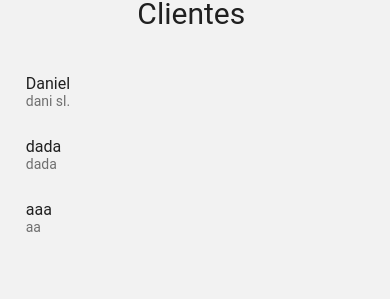
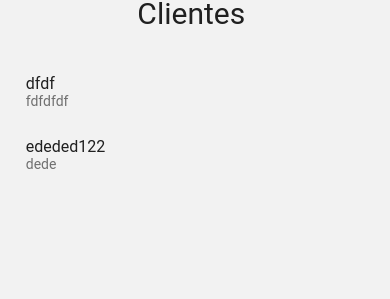
Before and after one commit to dajoreca/crudNative, a React Native app: screen / in a window 390 px wide. Shown: the part 140-439 px from the top of the page. Built offline with nearby package versions, Linux system fonts and the light colour scheme; data requests are answered from the project's data file.

Commit message:
finishApp_0.9

```diff
--- a/Styles/global.js
+++ b/Styles/global.js
@@ -11,6 +11,13 @@ const globalStyles = StyleSheet.create({
         marginTop: 20,
         marginBottom: 30,
         fontSize: 30
+    },
+    fab:{
+        position: 'absolute',
+        margin: 20,
+        right: 0,
+        bottom: 20
+
     }
 })
 
--- a/Views/Start.js
+++ b/Views/Start.js
@@ -1,6 +1,6 @@
 import axios from "axios";
 import React, {useEffect, useState} from "react";
-import { Text, FlatList, View, StyleSheet } from "react-native";
+import { Text, FlatList, View } from "react-native";
 import { List, Headline, Button, FAB } from "react-native-paper";
 import globalStyles from "../Styles/global";
 
@@ -43,27 +43,18 @@ const Start = ({navigation}) => {
                     <List.Item
                         title={item.nombre}
                         description={item.empresa}
+                        onPress={ () => navigation.navigate('clientDetails', { item, guardarConsultarAPI }) }
                     />
                 )}
             />
             <FAB
                 icon='plus'
-                style={styles.fab}
+                style={globalStyles.fab}
                 onPress={() => navigation.navigate('newClient', { guardarConsultarAPI }) }
             />
         </View>
      );
 }
 
-const styles = StyleSheet.create({
-    fab:{
-       position: 'absolute',
-       margin: 20,
-       right: 0,
-       bottom: 20
-
-    }
-
-})
 
 export default Start;
--- a/Views/clientDetails.js
+++ b/Views/clientDetails.js
@@ -1,12 +1,81 @@
 import React from "react";
-import { Text } from "react-native";
+import { View, StyleSheet, Alert } from 'react-native';
+import { Headline, Text, Subheading, Button, FAB } from 'react-native-paper';
+import globalStyles from '../Styles/global';
+import axios from "axios";
+
+const clientDetails = ({navigation, route}) => {
+
+    const { guardarConsultarAPI } = route.params
+
+    const { nombre, telefono, correo, empresa, id} = route.params.item;
 
 
-const clientDetails = () => {
+    //Lo dejo comentado, ya que en expo web no funciona bien Alert.
+
+    //const mostrarConfirmacion = () => {
+        //Alert.alert(
+            //'¿Deseas eliminar el mensaje?',
+            //'Un contacto eliminado no se puede recuperar',
+            //[
+                //{ text: 'Si, Eliminar', onPress: () => eliminarContacto() },
+                //{ text: 'Cancelar', style:'cancel'}
+            //]
+        //)
+    //}
+
+    const eliminarContacto = async () => {
+        const url = `http://localhost:3000/clientes/${id}`
+        console.log(url)
+        try {
+            await axios.delete(url)
+        } catch (error) {
+            console.log(error)
+        }
+
+        //redireccionar
+        navigation.navigate('Start');
+
+        //volver a consultar la API
+
+        guardarConsultarAPI(true);
+    }
+
     return (
-        <Text>Desde clientDetails</Text>
+        <View style={globalStyles.container}>
+            <Headline style={globalStyles.title}> {nombre} </Headline>
+            <Text styles={styles.texto}>Empresa: <Subheading>{empresa}</Subheading> </Text>
+            <Text styles={styles.texto}>Correo: <Subheading>{correo}</Subheading> </Text>
+            <Text styles={styles.texto}>Teléfono: <Subheading>{telefono}</Subheading> </Text>
+
+            <Button
+                style={styles.boton}
+                mode='contained'
+                icon='cancel'
+                onPress={() => eliminarContacto() }
+                //onPress={() => mostrarConfirmacion() }
+                     //para llevar a alerta, como no funciona en expo web, directamente elimino
+            >
+                Eliminar Cliente
+            </Button>
+            <FAB
+                icon='pencil'
+                style={globalStyles.fab}
+                onPress={() => navigation.navigate('newClient', { cliente: route.params.item, guardarConsultarAPI }) }
+            />
+
+        </View>
+
      );
 }
-
-
+ const styles = StyleSheet.create({
+     texto: {
+         marginBottom: 20,
+         fontSize: 18
+     },
+     boton:{
+         marginTop:100,
+         backgroundColor: 'red'
+     }
+ })
 export default clientDetails;
--- a/Views/newClient.js
+++ b/Views/newClient.js
@@ -1,8 +1,9 @@
-import React, {useState} from "react";
+import React, {useState, useEffect} from "react";
 import { View, StyleSheet, Platform } from "react-native";
 import { TextInput, Headline, Button, Paragraph, Dialog, Portal } from "react-native-paper";
 import globalStyles from "../Styles/global";
 import axios from "axios";
+import { coerceDisplayMode } from "react-native/Libraries/ReactNative/DisplayMode";
 
 const newClient = ({navigation, route}) => {
 
@@ -15,6 +16,21 @@ const newClient = ({navigation, route}) => {
     const [empresa, guardarEmpresa] = useState('');
     const [alerta, guardarAlerta] = useState(false);
 
+
+    //detectar si estamos editando o no
+    useEffect(() => {
+        if (route.params.cliente) {
+            const { nombre, telefono, correo, empresa } = route.params.cliente;
+
+            guardarNombre(nombre);
+            guardarTelefono(telefono);
+            guardarCorreo(correo);
+            guardarEmpresa(empresa);
+        }
+
+    }, [])
+
+
     //Almacena el cliente en la base de datos
         const guardarCliente = async () => {
             //validar
@@ -26,6 +42,21 @@ const newClient = ({navigation, route}) => {
             const cliente = {nombre, telefono, empresa, correo};
             console.log(cliente)
 
+            //Si estamos editando o creando un nuevo cliente
+
+            if (route.params.cliente) {
+
+                const { id } = route.params.cliente;
+                cliente.id = id;
+                const url = `http://localhost:3000/clientes/${id}`
+
+                try {
+                    await axios.put(url, cliente)
+                } catch (error) {
+                    console.log(error)
+                }
+
+            } else {
                 //guardar el cliente en la API
 
                 try {
@@ -45,6 +76,7 @@ const newClient = ({navigation, route}) => {
                         //} catch (error) {
                         //   console.log(error)
                         //}
+                }
 
             //redireccionar
 
--- a/db.json
+++ b/db.json
@@ -1,25 +1,18 @@
 {
   "clientes": [
     {
-      "nombre": "Daniel",
-      "telefono": "666666666",
-      "empresa": "dani sl.",
-      "correo": "dani@dani.com",
-      "id": 1
+      "nombre": "dfdf",
+      "telefono": "dfdfdfdf",
+      "empresa": "fdfdfdf",
+      "correo": "dfdf",
+      "id": 3
     },
     {
-      "nombre": "dada",
-      "telefono": "dada",
-      "empresa": "dada",
-      "correo": "dada",
-      "id": 2
-    },
-    {
-      "nombre": "aaa",
-      "telefono": "aaa",
-      "empresa": "aa",
-      "correo": "aaa",
-      "id": 3
+      "nombre": "ededed122",
+      "telefono": "ededede",
+      "empresa": "dede",
+      "correo": "dededede11",
+      "id": 4
     }
   ]
 }
```
Lines whose indentation alone changed are shown as unchanged.
